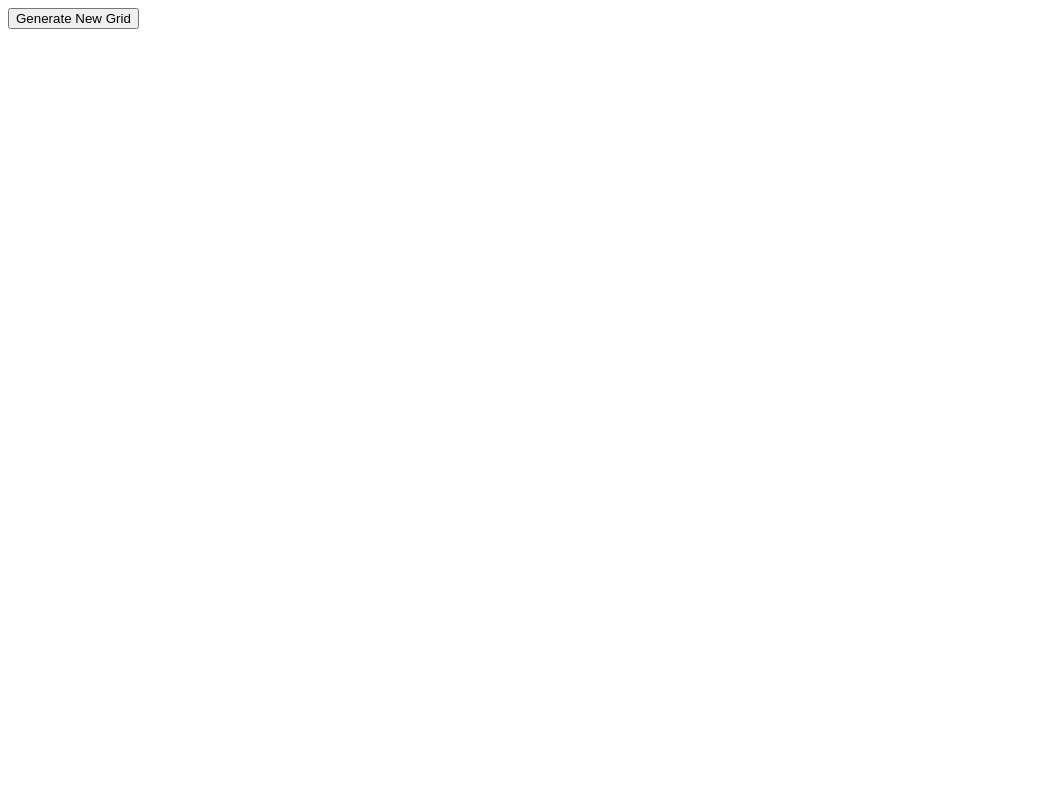
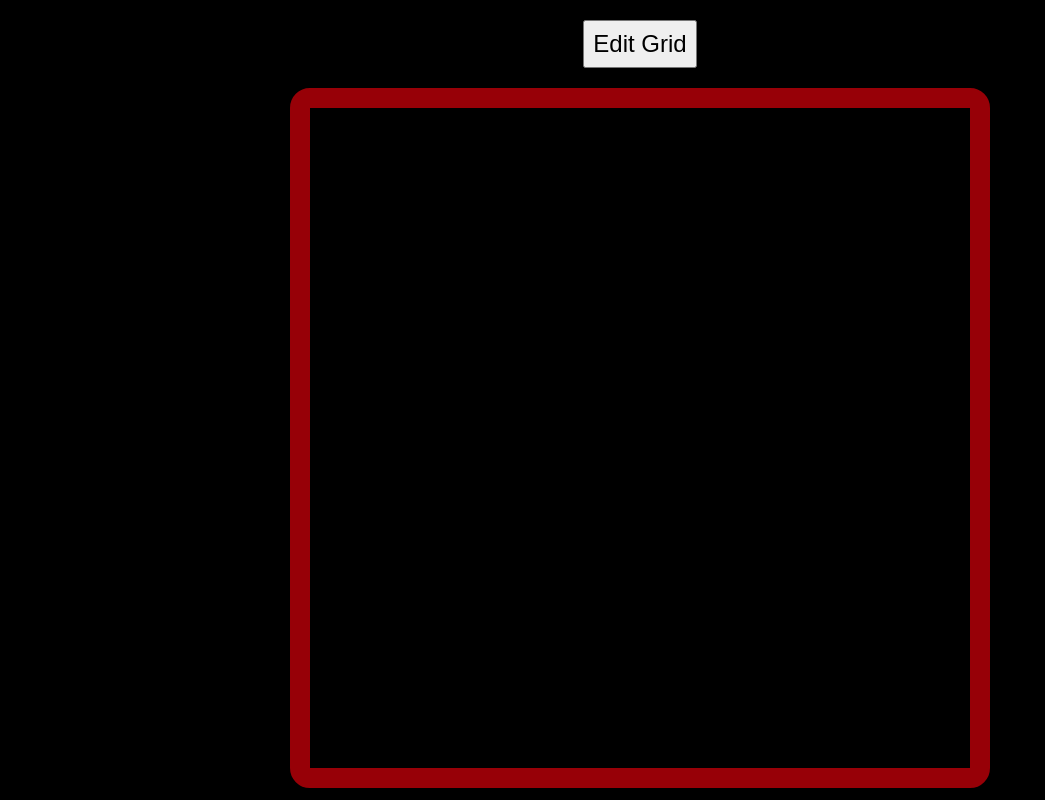
Before and after one commit to Luck747/etch-a-sketch, a plain HTML site: page index.html in a window 1280 px wide. Shown: the whole page, without its empty margins (0-1045 px from the left). Drawn offline with Linux system fonts and the light colour scheme.

Commit message:
Add CSS styling

```diff
--- a/index.html
+++ b/index.html
@@ -8,9 +8,8 @@
     </head>
 <body>
 
-  <button id="gridButton">Generate New Grid</button>
-
-  <div id="container" class="background"></div>
+  <button id="generate-grid-button">Edit Grid</button>
+  <div id="container"></div>
 
 <script src="javascript.js"></script>
 </body>
--- a/style.css
+++ b/style.css
@@ -0,0 +1,39 @@
+*, *::before, *::after {
+    box-sizing: border-box;
+}
+* {
+    margin: 0;
+}
+
+body {
+    background-color: #000000;
+}
+
+#generate-grid-button {
+    display: block;
+    font-size: 24px;
+    margin: 20px auto;
+    padding: 8px;
+}
+
+.white-background {
+    background-color: #efefef;
+}
+
+#container {
+    width: 700px;
+    height: 700px;
+    margin: 5px auto;
+    display: flex;
+    flex-wrap: wrap;
+    justify-content: stretch;
+    border: 20px solid #970007;
+    border-radius: 20px;
+}
+
+#container > div {
+    flex-grow: 1;
+    flex-shrink: 1;
+    background-color: #efefef;
+    border: 1px solid #cbcbcb;
+}
```
